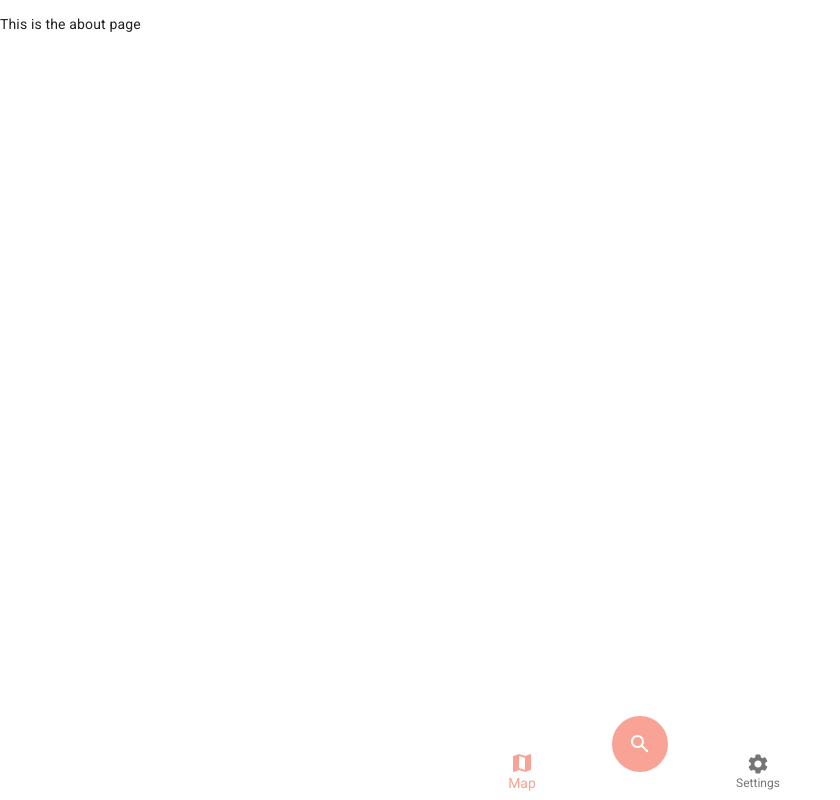
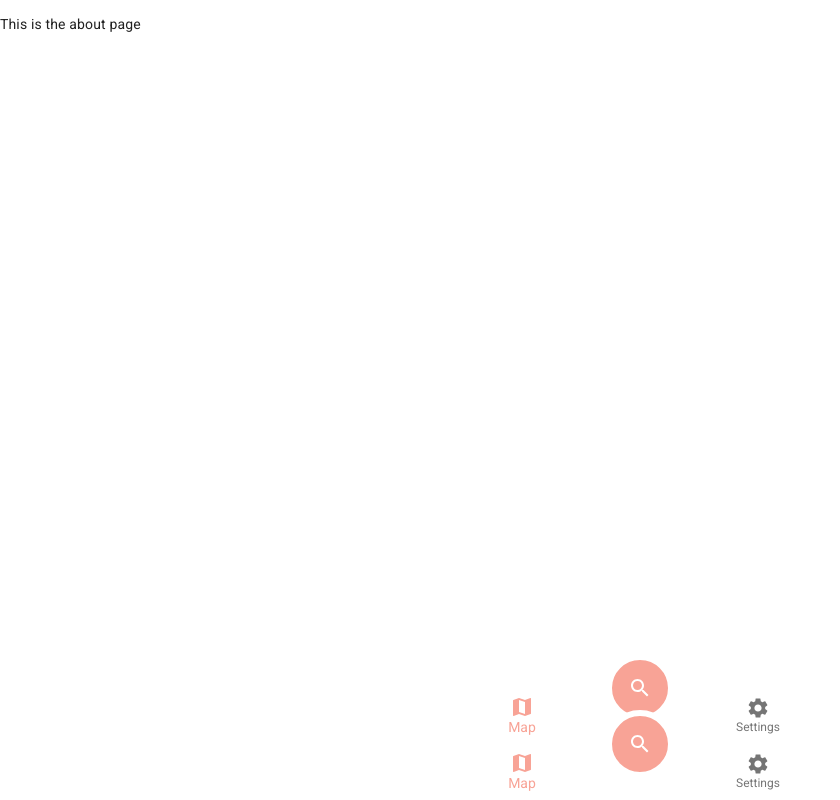
Before and after one commit to Kamigami55/lockery-web-old, a Next.js app: page /about in a window 1280 px wide. Shown: the whole page, without its empty margins (0-840 px from the left). Built offline with nearby package versions, Linux system fonts and the light colour scheme.

Commit message:
Place Layout to app

```diff
--- a/src/pages/_app.js
+++ b/src/pages/_app.js
@@ -7,6 +7,7 @@ import CssBaseline from "@material-ui/core/CssBaseline";
 import "../styles.css";
 
 import theme from "../utils/theme";
+import Layout from "../components/templates/layouts/Layout";
 
 export default class MyApp extends App {
   componentDidMount() {
@@ -32,7 +33,9 @@ export default class MyApp extends App {
         </Head>
         <ThemeProvider theme={theme}>
           <CssBaseline />
-          <Component {...pageProps} />
+          <Layout>
+            <Component {...pageProps} />
+          </Layout>
         </ThemeProvider>
       </React.Fragment>
     );
```
Also changed, not shown: src/components/templates/IndexTemplate/IndexTemplate.js (+5 -8 lines).
